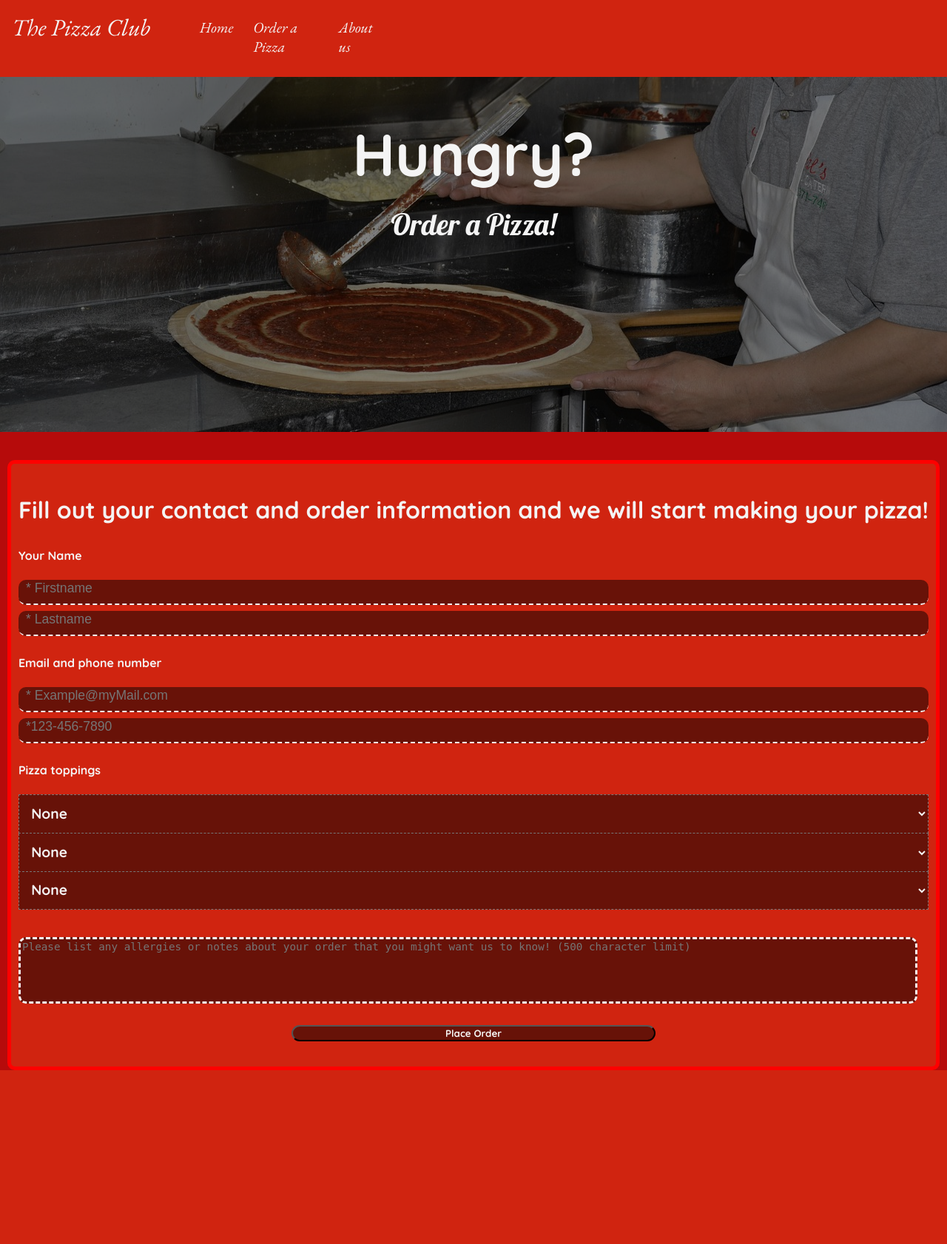
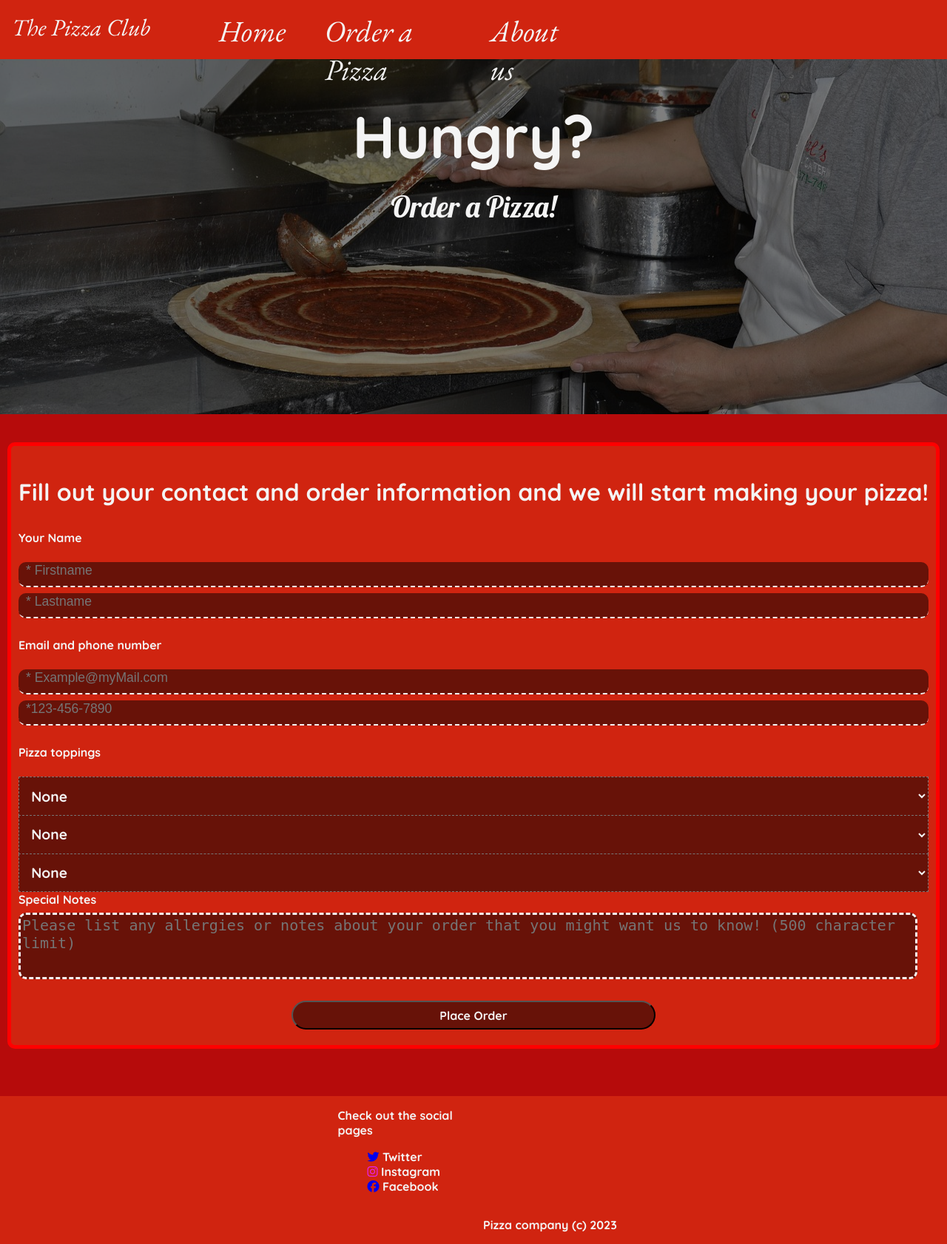
Before and after one commit to LizardWizard5/Assignment1PHP, a PHP site: page / in a window 1280 px wide. Shown: the whole page at 74% size. Before the commit the page ends 1447 px from the top, so only its background shows below. Run offline with PHP 8.4, Linux system fonts and the light colour scheme; some libraries are stand-ins or nearby versions.

Commit message:
Final commit!

```diff
--- a/DB.php
+++ b/DB.php
@@ -7,8 +7,8 @@ class DB
         $this ->dbConnector();
     }
     public function dbConnector(){
-        //$this->sqlConnection = mysqli_connect('localhost','root','rootPassword','assignment1');//ip, username, password, database.also assigns the database to the var sqlConnection
-        $this->sqlConnection = mysqli_connect('localhost','eric','Erichasthispassword','assignment1');
+        $this->sqlConnection = mysqli_connect('localhost','root','rootPassword','assignment1');//ip, username, password, database.also assigns the database to the var sqlConnection
+        //$this->sqlConnection = mysqli_connect('localhost','eric','Erichasthispassword','assignment1');// This is the information for my laptop sql server while above is my desktop server
         if(mysqli_connect_error())// if php was able to connect to the sql server
             die("Can't seem to connect to the database: ". mysqli_connect_error());
     }
@@ -26,4 +26,3 @@ class DB
     }
 }
 $database = new DB(); // creates a new DB object
-?>
--- a/css/style.css
+++ b/css/style.css
@@ -7,14 +7,13 @@ body {
     display: flex;
     flex-direction: row;
     background-color: #d02410;
-    height: 13vh;
+    height: 10vh;
     color: #f4f4f4;
     font-family: Eb Garamond, sans-serif;
 }
 
 
 .heder > p > a{
-
     margin-top: 2vh;
     margin-left: 2vh;
 
@@ -24,8 +23,8 @@ body {
     text-decoration: none;
 }
 .heder ul{
-    margin-top: 3vh;
-    margin-right: 60%;
+    margin-top: 2vh;
+    margin-right: 40%;
     display: flex;
     flex-direction: row;
     flex-grow: 1;
@@ -33,20 +32,17 @@ body {
     width: auto;
 }
 .heder li{
-    font-size: 2vh;
     margin-left: 10%;
-
+    list-style: none;
 }
 
-li{
-    list-style: none;
-}
+
 .heder ul > li > a{
-
+    display: flex;
     text-decoration: none;
     color: #f4f4f4;
-    font-size: 20px;
-    transition: all 0.1s;
+    font-size: 40px;
+
     border-width: 0px;
 
 
@@ -93,6 +89,7 @@ li{
     justify-content: center;
     flex-flow: row;
     padding-top: 3%;
+    margin-bottom: 5vw;
 }
 .table form{
     border: red;
@@ -115,15 +112,18 @@ li{
     height: 10vh;
 
     background-color: rgba(0, 0, 0, 0.5);
-    font-size: 110%;
 
-    margin-top: 3%;
+
+    margin-top: 1vh;
     border-radius: 10px;
+
+    font-size: 20px;
 }
-#table-p{
+.table-p{
     text-align: center;
     color: #f4f4f4;
     font-size: 4vh;
+    font-family: Quicksand, "comic-sans";
 }
 
 .table label, h3, #table-p, .table select , #submit{
@@ -144,6 +144,8 @@ li{
     margin: 2% 30% 2% 30%;
     background-color: rgba(0, 0, 0, 0.5);
     border-radius: 50px;
+    height: 5%;
+    font-size: 2vh;
 }
 
 #submit:active{
@@ -207,3 +209,44 @@ li{
     border-top-style: dashed;
 
 }
+
+
+/* Footer*/
+
+.footer{
+   justify-content: center;
+    height: fit-content;
+    background-color: #d02410;
+    display: grid;
+    color: #f4f4f4;
+    font-family: Quicksand, "comic-sans";
+    width: 100%;
+}
+#social{
+    grid-row: 1;
+    grid-column: 1;
+    margin-left: 5%;
+    width: fit-content;
+
+
+}
+#social > ul > li{
+    list-style: none;
+}
+#social > ul > li > a{
+    text-decoration: none;
+    color: #f4f4f4;
+}
+#copyright{
+    grid-row: 2;
+    grid-column: 2;
+    width: fit-content;
+}
+#data-out{
+    grid-row: 1;
+    grid-column: 3;
+    width: fit-content;
+}
+#data-out>p{
+    margin-left: 100px;
+}
--- a/index.PHP
+++ b/index.PHP
@@ -12,8 +12,11 @@
     <link href="https://fonts.googleapis.com/css2?family=Quicksand:wght@700&display=swap" rel="stylesheet">
     <link href="https://fonts.googleapis.com/css2?family=Lobster&display=swap" rel="stylesheet">
 
+    <script src="https://kit.fontawesome.com/3bdd956d40.js" crossorigin="anonymous"></script>
+
 
   </head>
+  <body>
   <header class="heder">
 
     <p id="logo-text"><a href="index.php">The Pizza Club</a></p>
@@ -25,12 +28,12 @@
     </ul>
 
   </header>
-  <body>
+
 
     <div class ="hero-image">
       <div>
-        <h1 id="hero-text">Hungry?</h1>
-        <p id="hero-text">Order a Pizza!</p>
+        <h1>Hungry?</h1>
+        <p>Order a Pizza!</p>
       </div>
     </div>
 
@@ -68,6 +71,7 @@
         </select>
 
     </section>
+    <label for="notes">Special Notes</label><br>
     <textarea id ="notes" name="notes" placeholder="Please list any allergies or notes about your order that you might want us to know! (500 character limit)"></textarea><br>
 
     <input id="submit" type="submit" value="Place Order">
@@ -75,6 +79,7 @@
     </form>
     </div>
       <?php
+            $outputData = false;//Sets up the data print out in the footer
             require_once('DB.php');
 
             if(isset($_POST) & !empty($_POST)){
@@ -88,25 +93,25 @@
               $notes = $database -> sanitize(($_POST['notes']));
               $response = $database ->sendData($fName, $lName, $pNumber, $email, $topping1, $topping2, $topping3, $notes);//goes to the sendData function belonging to the database object to send
               if($response){
-                $words = "";
-                if($_POST['topping-1'] == "none" && $_POST['topping-2'] == "none" && $_POST['topping-3'] == "none"){
-                  echo"<p id='table-p'>Your pizza has been ordered!</p>";
+                $words = "";//Empty string variable for the string builder
+                $outputData = true;//Set to true to state that the data has been sent to the db and tell the script on line 135 that it can print out the data
+                if($_POST['topping-1'] == "none" && $_POST['topping-2'] == "none" && $_POST['topping-3'] == "none"){//If there were no topping chosen
+                  echo"<p class='table-p'>Your plain cheese pizza has been ordered!</p>";//If the user selected no toppings
                 }
 
                 else{
-                  for($x = 1; $x<=3; $x+=1){
+                  for($x = 1; $x<=3; $x+=1){//String builder for if the toppings value isn't none. If it's none it will skip the topping and move to the next one. This works if you want to add more toppings options
 
                     if($_POST['topping-'.$x] !=="none" && $x >= 3){
-                      $words = $words ." and ".$_POST['topping-'.$x];
+                      $words = $words ." and ".$_POST['topping-'.$x];//This s for the last topping option so that we can have proper english for a lst and add a "and"
                     }
 
-                    elseif($_POST['topping-'.$x] !== "none"){
+                    else if($_POST['topping-'.$x] !== "none"){//if the topping does not equal none we add it to the string
                       $words = $words ." ".$_POST['topping-'.$x].",";
                     }
-
                   }
 
-                  echo"<p id='table-p'>Your pizza with ".$words." has been orderderd!</p>";
+                  echo"<p class='table-p'>Your pizza with ".$words." has been orderderd!</p>";//Prints out the finished order prinout if you selected toppings
                 }
               }
               else{
@@ -115,7 +120,31 @@
             }
 
           ?>
+    <footer class="footer">
+            <div id="social">
+              <p>Check out the social pages</p>
+              <ul>
+              <li><i class="fa-brands fa-twitter" style="color: #0000f0;"></i><a href="#"> Twitter</a></li>
+              <li><i class="fa-brands fa-instagram" style="color: #e623eb;"></i><a href="#"> Instagram</a></li>
+              <li><i class="fa-brands fa-facebook" style="color: #0000f0;"></i><a href="#"> Facebook</a></li>
+              </ul>
+            </div>
 
+            <div id = "data-out">
+              <?php
+              if($outputData){//If the data is sent, this prints out the data that was sent to the SQL server
+              echo "<p> Data sent! </p>";
+              echo "<p>Name: ".$fName." ".$lName."</p>";
+              echo "<p>Phone Number: ".$pNumber."</p>";
+              echo "<p>Email: ".$email."</p>";
+              echo "<p>Toppings: ".$topping1.", ".$topping2.", ".$topping3."</p>";
+              }
+              ?>
+            </div>
+            <p id="copyright">Pizza company (c) 2023</p>
+
+
+    </footer>
 
   </body>
 </html>
```
